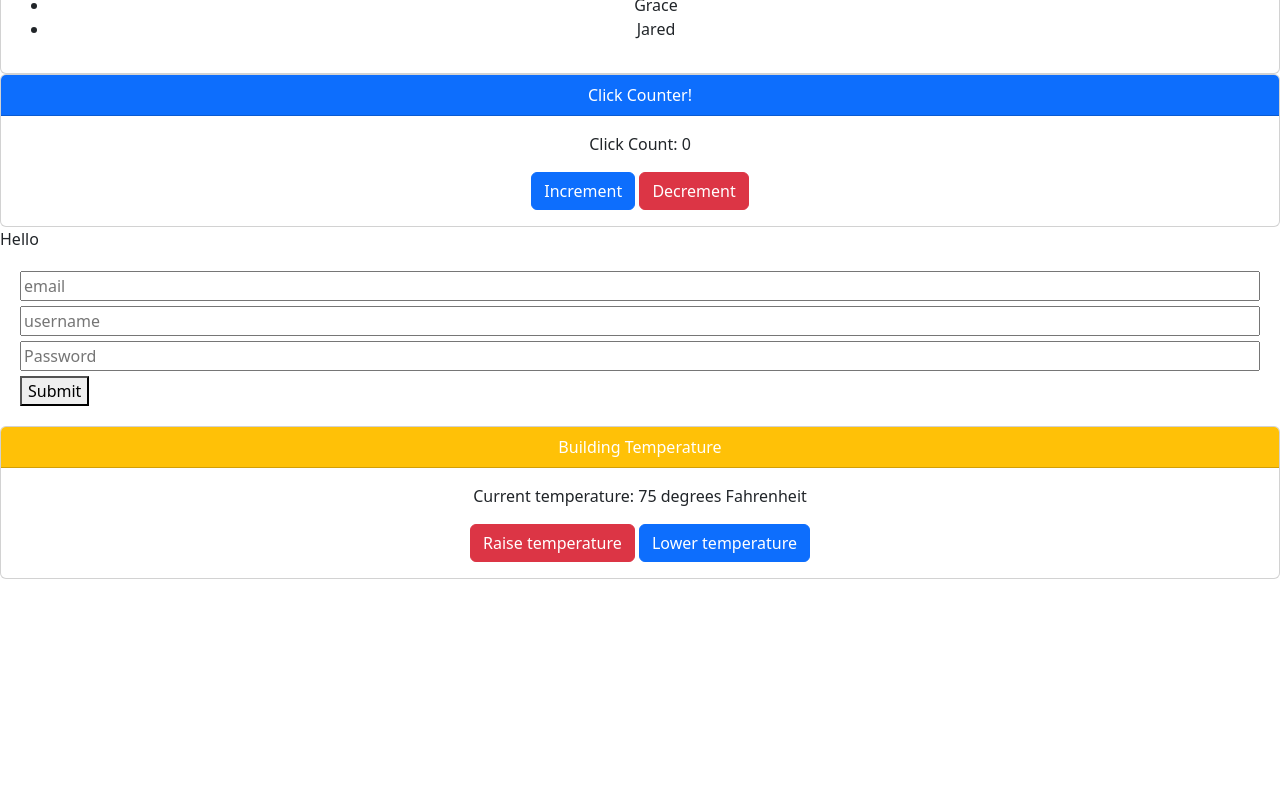
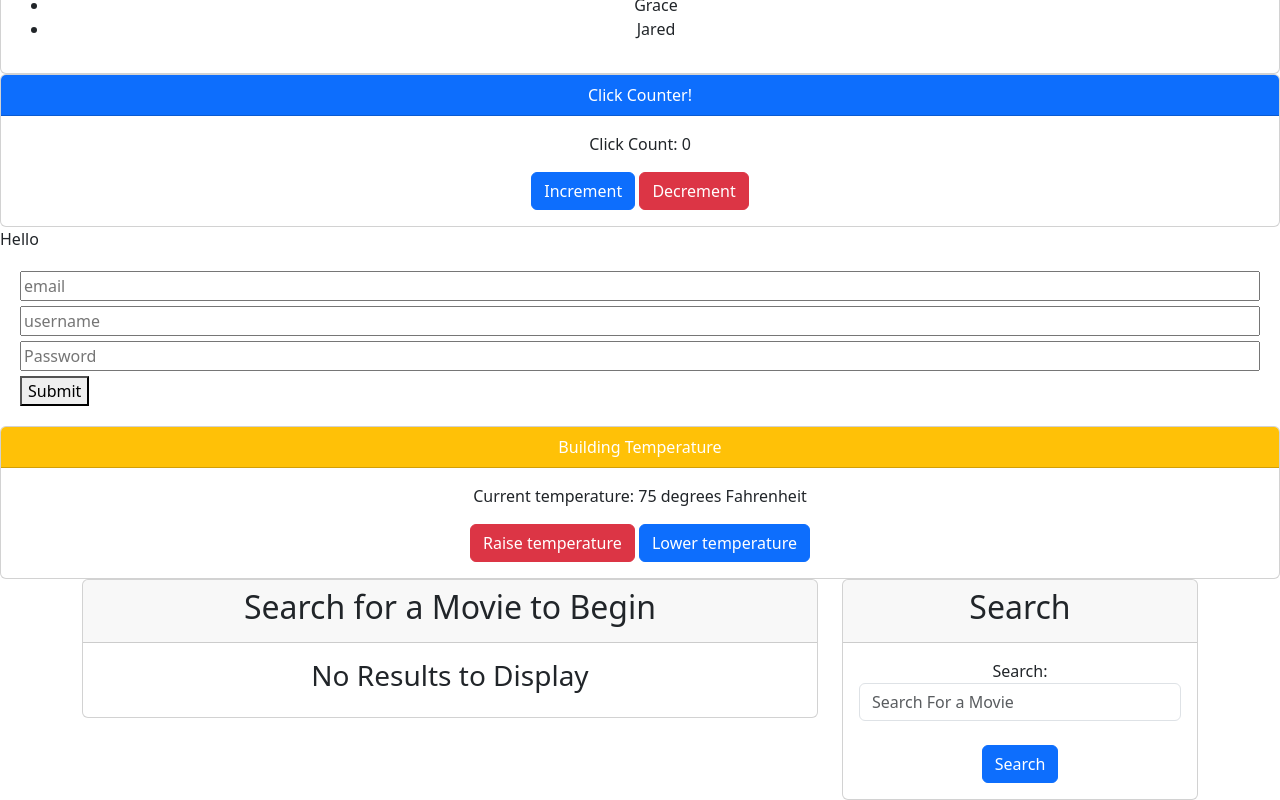
Before and after one commit to carolwargo/practice, a React (Create React App) app: page / in a window 1280 px wide. Shown: the part 834-1634 px from the top of the page. Before the commit the page ends 1413 px from the top, so only its background shows below. Built offline with nearby package versions, Linux system fonts and the light colour scheme; no server answers.

Commit message:
update API for search

```diff
--- a/src/App.js
+++ b/src/App.js
@@ -7,6 +7,7 @@
 import Counter from './components/Counter';
 import Form from './components/Form/index.js';
 import Thermostat from './components/Thermostat';
+import OmdbContainer from './components/Search/OmdbContainer';
 
 // This function is a functional component that helps us split the UI into distinct parts.
 // In this case, we are returning another component, <HelloReact/> from it.
@@ -21,6 +22,7 @@
             <Counter />
             <Form />
             <Thermostat />
+            <OmdbContainer/>
         </React.StrictMode>
     );
 }
--- a/src/components/Search/OmdbContainer.js
+++ b/src/components/Search/OmdbContainer.js
@@ -6,7 +6,7 @@
 import Card from './Card';
 import SearchForm from './SearchForm';
 import MovieDetail from './MovieDetail';
-import API from '../utils/API';
+import API from '../../utils/API.js';
 
 const OmdbContainer = () => {
   // Set state for the search result and the search query
--- /dev/null
+++ b/src/utils/API.js
@@ -0,0 +1,6 @@
+import axios from 'axios';
+
+const search = async (query) =>
+  axios.get(`http://www.omdbapi.com/?apikey=trilogy&t=${query}&rating=pg`);
+
+export default { search };
```
